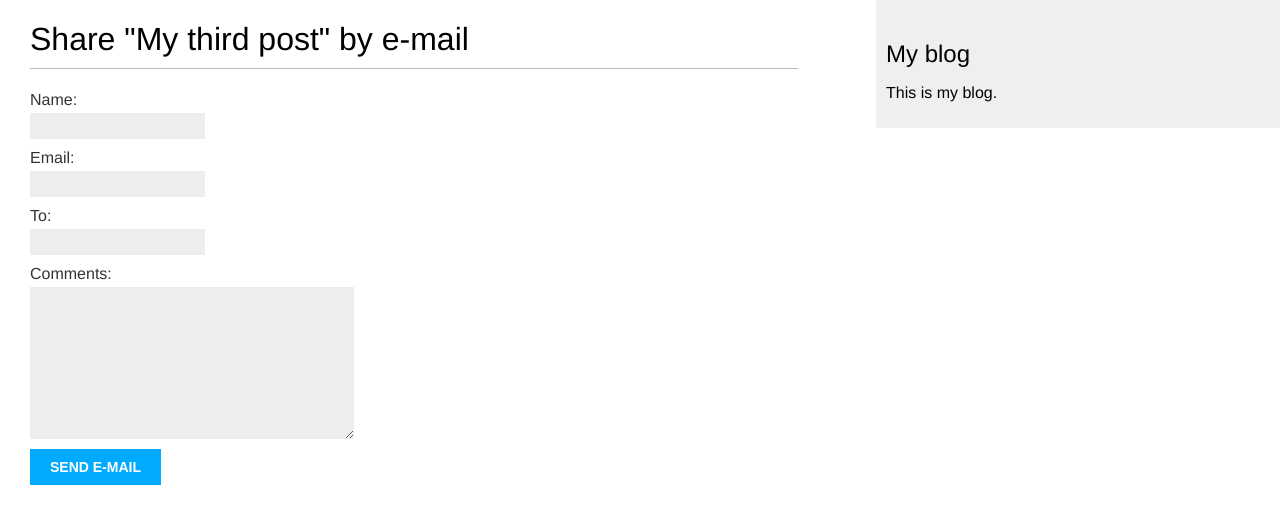
After one commit to DinushkaDDS/Djang-Indepth, a Django app: page /blog/3/share/ in a window 1280 px wide. The commit adds this page. Shown: the top 524 px of the page. Run offline with Django 3.2, Linux system fonts and the light colour scheme; data comes from the database, SQL or seed files in the repository; both versions use the stored data as it was after the commit.

Commit message:
comment section

```diff
--- /dev/null
+++ b/mysite/blog/forms.py
@@ -0,0 +1,16 @@
+import email
+from django import forms
+from .models import Comment
+
+
+class CommentForm(forms.ModelForm):
+    class Meta:
+        model = Comment
+        fields = ('name', 'email', 'body')
+
+
+class EmailPostForm(forms.Form):
+    name = forms.CharField(max_length=25)
+    email = forms.EmailField()
+    to = forms.EmailField()
+    comments = forms.CharField(required=False, widget=forms.Textarea)
--- a/mysite/blog/models.py
+++ b/mysite/blog/models.py
@@ -45,3 +45,18 @@ class Post(models.Model):
                                 self.publish.month,
                                 self.publish.day,
                                 self.slug])
+
+class Comment(models.Model):
+    post = models.ForeignKey(Post, on_delete=models.CASCADE, related_name='comments')
+    name = models.CharField(max_length=80)
+    email = models.EmailField()
+    body = models.TextField()
+    created = models.DateTimeField(auto_now_add=True)
+    updated = models.DateTimeField(auto_now=True)
+    active = models.BooleanField(default=True)
+
+    class Meta:
+        ordering = ('created',)
+
+    def __str__(self):
+        return f'Comment by {self.name} on {self.post}'
--- /dev/null
+++ b/mysite/blog/templates/blog/post/share.html
@@ -0,0 +1,18 @@
+{% extends "blog/base.html" %}
+{% block title %}Share a post{% endblock %}
+
+{% block content %}
+    {% if sent %}
+        <h1>E-mail successfully sent</h1>
+        <p>
+        "{{ post.title }}" was successfully sent to {{ form.cleaned_data.to }}.
+        </p>
+    {% else %}
+        <h1>Share "{{ post.title }}" by e-mail</h1>
+        <form method="post">
+            {{ form.as_p }}
+            {% csrf_token %}
+            <input type="submit" value="Send e-mail">
+        </form>
+    {% endif %}
+{% endblock %}
--- a/mysite/blog/urls.py
+++ b/mysite/blog/urls.py
@@ -7,4 +7,5 @@ urlpatterns = [
                 # path('', views.post_list, name='post_list'),
                 path('', views.PostListView.as_view(), name='post_list'),
                 path('<int:year>/<int:month>/<int:day>/<slug:post>/', views.post_detail, name='post_detail'),
+                path('<int:post_id>/share/', views.post_share, name='post_share'),
             ]
--- a/mysite/blog/views.py
+++ b/mysite/blog/views.py
@@ -1,7 +1,37 @@
 from django.shortcuts import render, get_object_or_404
-from .models import Post
+from .models import Post, Comment
 from django.core.paginator import Paginator, EmptyPage, PageNotAnInteger
 from django.views.generic import ListView
+from .forms import EmailPostForm, CommentForm
+from django.core.mail import send_mail
+
+
+def post_share(request, post_id):
+
+    # Retrieve post by id
+    post = get_object_or_404(Post, id=post_id, status='published')
+    sent = False
+
+    if request.method == 'POST':
+        # Form was submitted
+        form = EmailPostForm(request.POST)
+        if form.is_valid():
+            # Form fields passed validation
+            cd = form.cleaned_data
+            post_url = request.build_absolute_uri(post.get_absolute_url())
+            subject = f"{cd['name']} recommends you read {post.title}"
+            message = f"Read {post.title} at {post_url}\n\n{cd['name']}\'s comments: {cd['comments']}"
+            send_mail(subject, message, 'admin@myblog.com', [cd['to']])
+            sent = True
+    else:
+        form = EmailPostForm()
+
+    return render(request, 'blog/post/share.html', {
+        'post': post,
+        'form': form,
+        'sent': sent
+    })
+
 
 class PostListView(ListView):
     queryset = Post.published.all()
@@ -24,18 +54,38 @@ def post_list(request):
         # If page is out of range deliver last page of results
         posts = paginator.page(paginator.num_pages)
 
-    return render(request,
-                    'blog/post/list.html',
-                    {'page': page,
-                    'posts': posts})
+    return render(request, 'blog/post/list.html', {
+        'page': page,
+        'posts': posts
+    })
+
 
 def post_detail(request, year, month, day, post):
     post = get_object_or_404(Post,
-                            slug=post,
-                            status='published',
-                            publish__year=year,
-                            publish__month=month,
-                            publish__day=day)
-    return render(request,
-                'blog/post/detail.html',
-                {'post': post})
+                             slug=post,
+                             status='published',
+                             publish__year=year,
+                             publish__month=month,
+                             publish__day=day)
+
+    # List of active comments for this post
+    comments = post.comments.filter(active=True)
+    new_comment = None
+    if request.method == 'POST':
+        # A comment was posted
+        comment_form = CommentForm(data=request.POST)
+
+        if comment_form.is_valid():
+            # Create Comment object but don't save to database yet
+            new_comment = comment_form.save(commit=False)
+            # Assign the current post to the comment
+            new_comment.post = post
+            # Save the comment to the database
+            new_comment.save()
+    else:
+        comment_form = CommentForm()
+
+    return render(request, 'blog/post/detail.html',{'post': post,
+                                                    'comments': comments,
+                                                    'new_comment': new_comment,
+                                                    'comment_form': comment_form})
--- a/mysite/mysite/settings.py
+++ b/mysite/mysite/settings.py
@@ -125,3 +125,5 @@ STATIC_URL = '/static/'
 # https://docs.djangoproject.com/en/3.2/ref/settings/#default-auto-field
 
 DEFAULT_AUTO_FIELD = 'django.db.models.BigAutoField'
+
+EMAIL_BACKEND = 'django.core.mail.backends.console.EmailBackend'
```
Also changed, not shown: mysite/blog/admin.py (+7 -1 lines), mysite/blog/templates/blog/post/detail.html (+35 -0 lines), mysite/blog/migrations/0002_comment.py (added), mysite/db.sqlite3.
